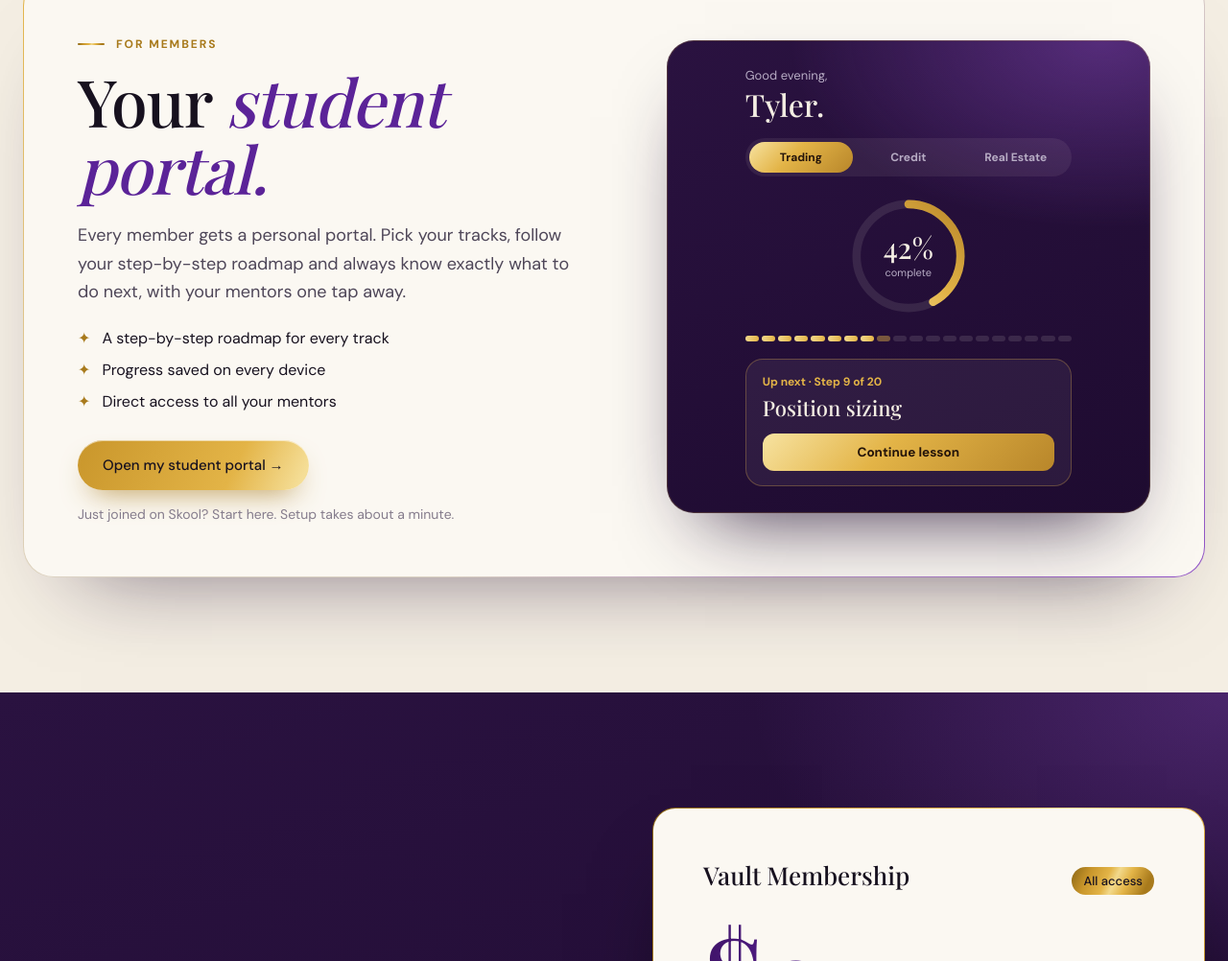
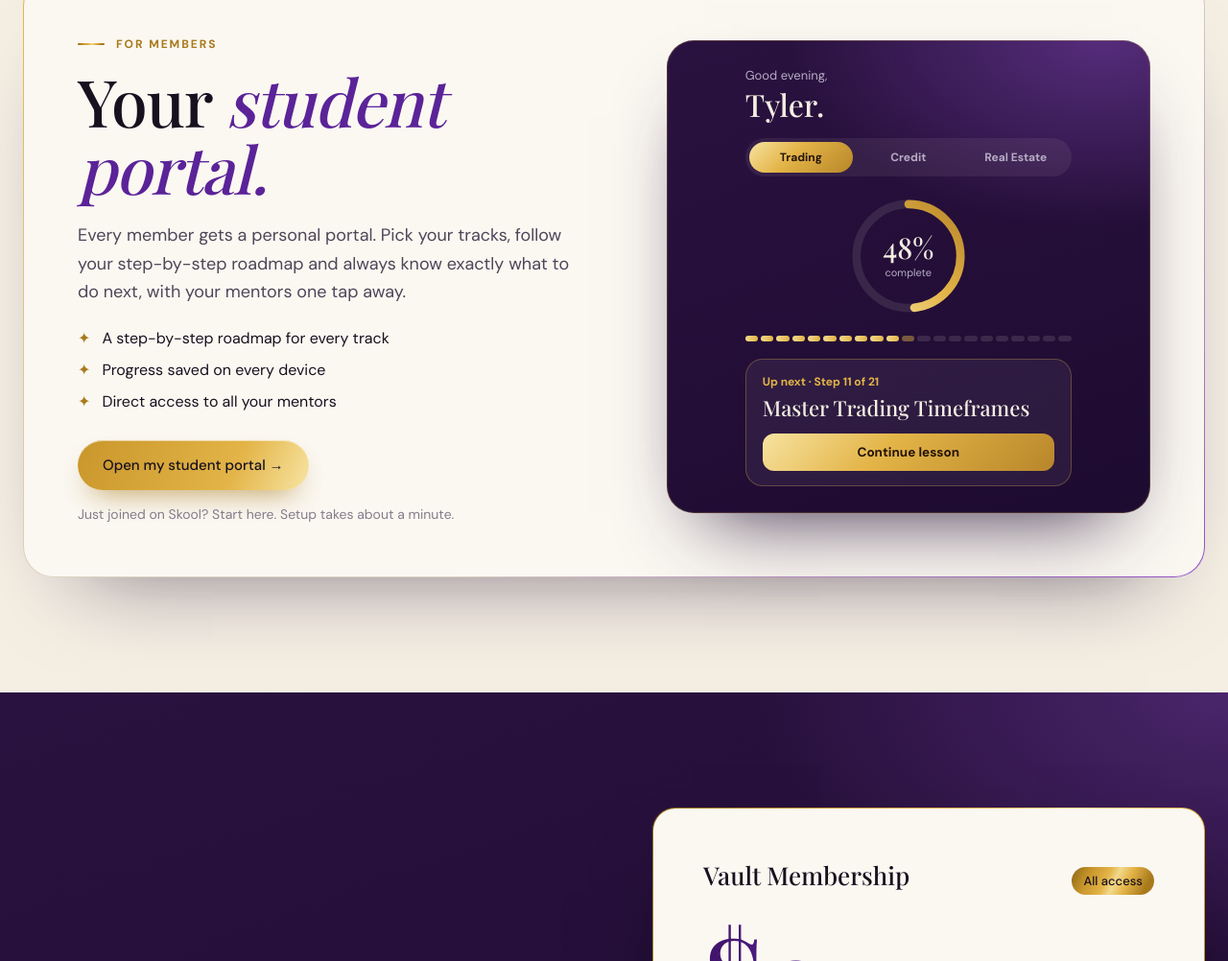
Before and after one commit to The-Dream-Pool/vault-website, a plain HTML site: page index.html in a window 1280 px wide. Shown: the part 4269-5271 px from the top of the page at 96% size. Drawn offline with nearby package versions, Linux system fonts and the light colour scheme; a web font is replaced by a local one.

Commit message:
Add files via upload

```diff
--- a/index.html
+++ b/index.html
@@ -420,7 +420,7 @@ nav .l a.slog{color:var(--purple);font-weight:600;display:inline-flex;align-item
 .pv-dial{position:relative;width:130px;height:130px;margin:0 auto}.pv-dial svg{width:100%;height:100%}
 .pv-dial span{position:absolute;inset:0;display:flex;flex-direction:column;align-items:center;justify-content:center}
 .pv-dial b{font-family:'Playfair Display',serif;font-weight:500;font-size:30px;line-height:1}.pv-dial small{font-size:11px;color:#B7ACC4;margin-top:4px}
-.pv-segs{display:grid;grid-template-columns:repeat(20,1fr);gap:3px;margin:18px 0}
+.pv-segs{display:grid;grid-template-columns:repeat(21,1fr);gap:3px;margin:18px 0}
 .pv-segs i{height:6px;border-radius:3px;background:rgba(244,238,227,.12)}.pv-segs i.d{background:linear-gradient(90deg,#F2D98C,#E3B447)}.pv-segs i.n{background:rgba(227,180,71,.45)}
 .pv-next{border-radius:18px;padding:16px 18px;background:rgba(255,255,255,.06);box-shadow:inset 0 0 0 1px rgba(227,180,71,.3)}
 .pv-next span{display:block;font-size:12px;font-weight:600;color:#E3B447}.pv-next b{display:block;font-family:'Playfair Display',serif;font-weight:500;font-size:22px;margin:4px 0 12px}
@@ -475,9 +475,9 @@ h1 em,h2 em,.card h4 em{background:none!important;-webkit-background-clip:border
 <a class="ptl-vis" href="portal/" aria-label="Open the student portal"><div class="pv">
 <div class="pv-top"><span class="pv-l">Good evening,</span><b>Tyler.</b></div>
 <div class="pv-tabs"><i class="on">Trading</i><i>Credit</i><i>Real Estate</i></div>
-<div class="pv-dial"><svg viewBox="0 0 120 120" aria-hidden="true"><defs><linearGradient id="pvg" x1="0" y1="0" x2="1" y2="1"><stop offset="0" stop-color="#F7E3A1"/><stop offset=".5" stop-color="#E3B447"/><stop offset="1" stop-color="#B8862A"/></linearGradient></defs><circle cx="60" cy="60" r="50" fill="none" stroke="rgba(244,238,227,.1)" stroke-width="8"/><circle cx="60" cy="60" r="50" fill="none" stroke="url(#pvg)" stroke-width="8" stroke-linecap="round" stroke-dasharray="314.2" stroke-dashoffset="182" transform="rotate(-90 60 60)"/></svg><span><b>42%</b><small>complete</small></span></div>
-<div class="pv-segs"><i class="d"></i><i class="d"></i><i class="d"></i><i class="d"></i><i class="d"></i><i class="d"></i><i class="d"></i><i class="d"></i><i class="n"></i><i></i><i></i><i></i><i></i><i></i><i></i><i></i><i></i><i></i><i></i><i></i></div>
-<div class="pv-next"><span>Up next · Step 9 of 20</span><b>Position sizing</b><em>Continue lesson</em></div>
+<div class="pv-dial"><svg viewBox="0 0 120 120" aria-hidden="true"><defs><linearGradient id="pvg" x1="0" y1="0" x2="1" y2="1"><stop offset="0" stop-color="#F7E3A1"/><stop offset=".5" stop-color="#E3B447"/><stop offset="1" stop-color="#B8862A"/></linearGradient></defs><circle cx="60" cy="60" r="50" fill="none" stroke="rgba(244,238,227,.1)" stroke-width="8"/><circle cx="60" cy="60" r="50" fill="none" stroke="url(#pvg)" stroke-width="8" stroke-linecap="round" stroke-dasharray="314.2" stroke-dashoffset="163" transform="rotate(-90 60 60)"/></svg><span><b>48%</b><small>complete</small></span></div>
+<div class="pv-segs"><i class="d"></i><i class="d"></i><i class="d"></i><i class="d"></i><i class="d"></i><i class="d"></i><i class="d"></i><i class="d"></i><i class="d"></i><i class="d"></i><i class="n"></i><i></i><i></i><i></i><i></i><i></i><i></i><i></i><i></i><i></i><i></i></div>
+<div class="pv-next"><span>Up next · Step 11 of 21</span><b>Master Trading Timeframes</b><em>Continue lesson</em></div>
 </div></a>
 </div></section></div>
 <div class="dark" id="membership"><section class="w pr"><div><span class="kick" style="color:var(--goldb)">Membership</span><h2>One key. <em>Every room.</em></h2><p class="lead">No tiers, no upsell ladder. Every track, every founder, every session.</p></div>
```
